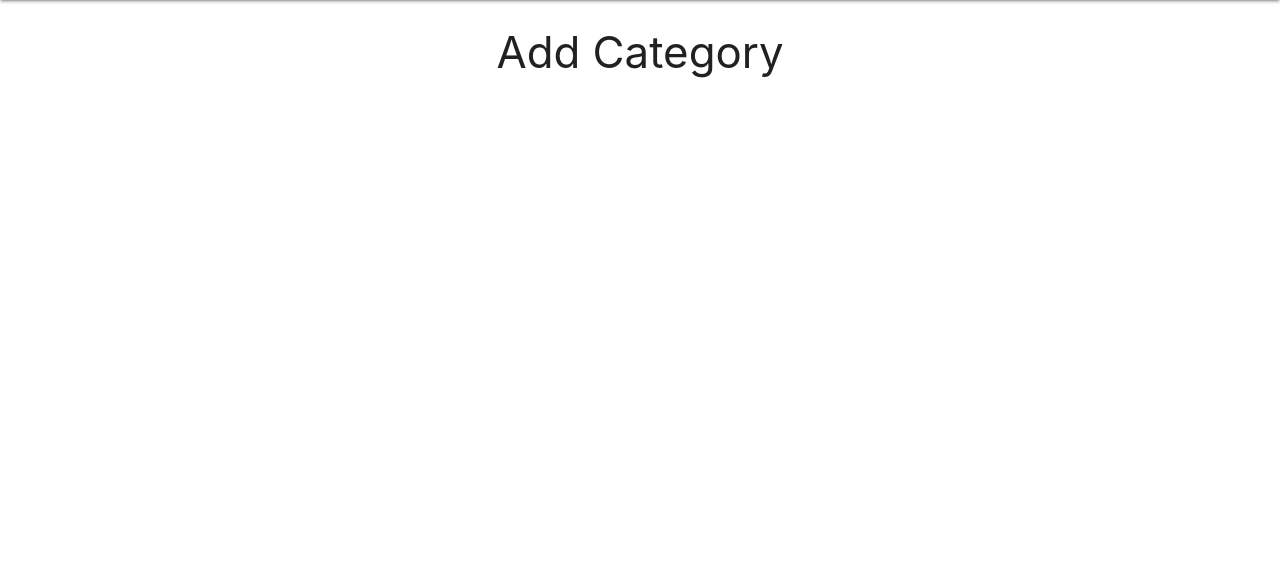
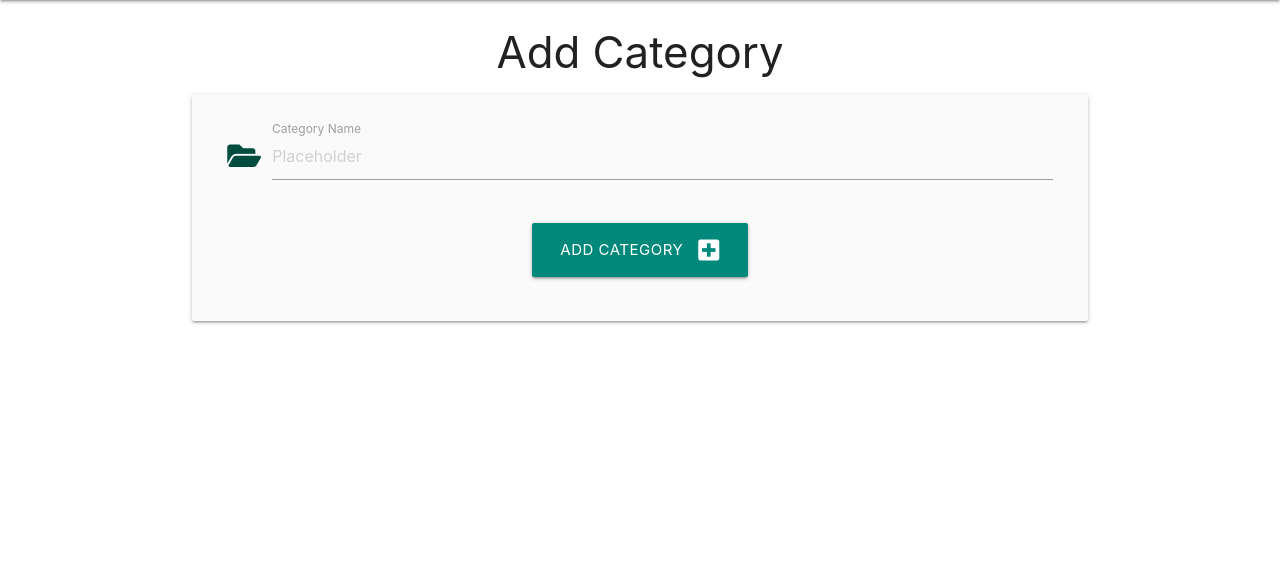
Before and after one commit to jjconway23/flask-task-app-and-postgresql, a Flask app: page /add_category in a window 1280 px wide. Shown: the part 64-625 px from the top of the page. Run offline with Flask 2, Linux system fonts and the light colour scheme; some libraries are stand-ins or nearby versions.

Commit message:
Add html for form on the add_category page

```diff
--- a/taskmanager/routes.py
+++ b/taskmanager/routes.py
@@ -1,5 +1,5 @@
-from flask import render_template
-from taskmanager import app,db
+from flask import render_template, request, redirect, url_for
+from taskmanager import app, db
 from taskmanager.models import Category, Task
 
 
@@ -13,4 +13,9 @@ def categories():
 
 @app.route("/add_category", methods=["GET", "POST"])
 def add_category():
+    if request.method == "POST":
+       category = Category(category_name=request.form.get("category_name"))
+       db.session.add(category)
+       db.session.commit()
+       return redirect("categories")
     return render_template("add_category.html")
--- a/taskmanager/templates/add_category.html
+++ b/taskmanager/templates/add_category.html
@@ -2,5 +2,22 @@
 {% block content %}
 
 <h3 class="light-blue-text-darken-4 center-align">Add Category</h3>
-
+<div class="row card-panel grey lighten-5">
+    <form class="col s12" method="POST" action="{{  url_for('add_category') }}">
+        <div class="row">
+            <div class="input-field col s12">
+                <i class="fas fa-folder-open prefix teal-text text-darken-4"></i>
+                <input name="category_name" placeholder="Placeholder" id="category_name" type="text" class="validate" required minlength="3" maxlength="25">
+                <label for="category_name">Category Name</label>
+            </div>
+        </div>
+        <div class="row">
+            <div class="center-align col s12">
+                <button type="submit" class="btn-large teal darken-1">
+                    Add Category <i class="fas fa-plus-square right"></i>
+                </button>
+            </div>
+        </div>
+    </form>
+</div>
 {% endblock%}
--- a/taskmanager/templates/base.html
+++ b/taskmanager/templates/base.html
@@ -42,7 +42,7 @@
         <div class="footer-copyright">
           <div class="container">
           For educational purposes only
-          <a class="grey-text text-lighten-4 right" href="#!">More Links</a>
+          <a class="grey-text text-lighten-4 right" href="#">More Links</a>
           </div>
         </div>
       </footer>
```
